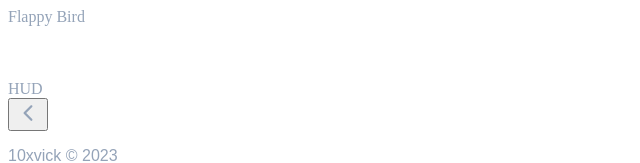
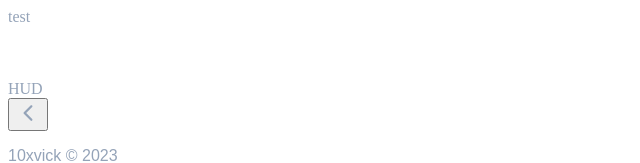
Before and after one commit to 10xvick/gamejs, a React (Create React App) app: page / in a window 1280 px wide. Shown: the top 163 px of the page, without its empty margins (0-640 px from the left). Built offline with nearby package versions, Linux system fonts and the light colour scheme; the HTML template or start-up script is replaced by a standard one.

Commit message:
2 files modified, 1 added

```diff
--- a/App.tsx
+++ b/App.tsx
@@ -25,7 +25,7 @@ const gameclass = {
 };
 
 const Games = () => {
-  const [selectedGame, setSelectedGame] = useState(Object.keys(gameclass)[1]);
+  const [selectedGame, setSelectedGame] = useState(Object.keys(gameclass)[0]);
   const canvas = useRef();
   const HUD = useRef();
   const handleGameClick = (game) => {
--- a/games/exp.ts
+++ b/games/exp.ts
@@ -6,48 +6,14 @@ export function test(canvas) {
 
 class logics {
   interval = null;
-  animations = [];
+
   constructor(private gobject) {
-    this.frameupdate();
-    const inputAction = () => {
-      const { game, player, obstacle } = gobject;
-      if (!game.over) this.actions.jump();
-      else {
-        game.over = false;
-        game.score = 0;
-        game.speed = game.initialspeed;
-        obstacle.container = [];
-        this.actions.destroyandcreatenew(2);
-        player.x = player.initialpos.x;
-        player.y = player.initialpos.y;
-        player.actions.jump.y = 0;
-        player.actions.jump.done = false;
-        this.actions.updatespec(false);
-        this.setupdatespeed();
-        return;
-      }
-    };
+    events.any(() => this.events.input.inputAction(gobject, this.actions));
 
-    events.any(inputAction);
-    this.animations = animationgenerator(gobject);
-  }
-
-  setupdatespeed() {
-    const { game } = this.gobject;
-    this.interval && clearInterval(this.interval);
-    const speedfactor = 1 + Math.pow(2, -game.score / 100);
-
-    this.interval = setInterval(
-      () => this.update(this.gobject),
-      speedfactor * game.speed
+    const animations = animationgenerator(gobject);
+    events.lifecycle.render(() =>
+      this.events.lifecycle.onrender(gobject, animations)
     );
-  }
-
-  frameupdate() {
-    requestAnimationFrame(() => this.frameupdate());
-    if (this.gobject.canvas.context && !this.gobject.game.over) {
-      this.render(this.gobject);
-    }
   }
 
   actions = {
@@ -56,6 +22,7 @@ class logics {
       player.actions.jump.done = false;
       player.actions.jump.y = -50;
     },
+
     jumpstate: () => {
       const { player } = this.gobject;
       if (!player.actions.jump.done) {
@@ -63,6 +30,7 @@ class logics {
         player.actions.jump.y++;
       }
     },
+
     hit: () => {
       const { canvas, player, obstacle } = this.gobject;
       const xplayer = player.x + player.height;
@@ -75,9 +43,10 @@ class logics {
             (e.y >= player.y || e.y + e.height <= player.y + player.height)
         )
       ) {
-        this.actions.updatespec(true);
+        //this.actions.updatespec(true);
       }
     },
+
     gc: () => {
       const { obstacle } = this.gobject;
       obstacle.container.forEach((o) => {
@@ -89,13 +58,12 @@ class logics {
 
     destroyandcreatenew: (n = 1) => {
       const { obstacle, game } = this.gobject;
-      console.log(obstacle.container.length);
       obstacle.container.shift();
       for (let i = 0; i < n; i++)
         obstacle.container.push(this.generator.pipe(this.gobject));
       game.score += 1;
       this.actions.updatespec(false);
-      this.setupdatespeed();
+      this.events.lifecycle.update(this.gobject, this.actions);
     },
 
     updatespec: (gameover) => {
@@ -111,7 +79,7 @@ class logics {
   };
 
   generator = {
-    pipe: function ({ obstacle, canvas }, dist = 0) {
+    pipe: function ({ obstacle, canvas }) {
       const random = helper.randomrange;
       const passway_h = (canvas.height * random(3, 5)) / 8;
       const distance =
@@ -127,23 +95,52 @@ class logics {
     },
   };
 
-  count = 0;
-  update({ obstacle }) {
-    if (this.gobject.game.over) return;
+  events = {
+    input: {
+      inputAction: function ({ game, player, obstacle }, actions) {
+        if (!game.over) actions.jump();
+        else {
+          game.over = false;
+          game.score = 0;
+          game.speed = game.initialspeed;
+          obstacle.container = [];
+          actions.destroyandcreatenew(2);
+          player.x = player.initialpos.x;
+          player.y = player.initialpos.y;
+          player.actions.jump.y = 0;
+          player.actions.jump.done = false;
+          actions.updatespec(false);
+        }
+      },
+    },
+
+    lifecycle: {
+      update: function (gobject, actions) {
+        events.lifecycle.update(
+          () => this.onupdate(gobject, actions),
+          (1 + Math.pow(2, -gobject.game.score / 100)) * gobject.game.speed
+        );
+      },
+
+      count: 0,
+      onupdate: function ({ obstacle, game }, actions) {
+        if (game.over) return;
         if (this.count < 10) {
           this.count++;
         }
+
         obstacle.x -= 0.25;
-    this.actions.jumpstate();
-    this.actions.hit();
-    this.actions.gc();
-  }
+        actions.jumpstate();
+        actions.hit();
+        actions.gc();
+      },
 
-  render({ canvas, obstacle }) {
+      onrender: ({ canvas, obstacle, game }, animations) => {
+        if (game.over) return;
         canvas.context.clearRect(0, 0, canvas.width, canvas.height);
-    this.animations.forEach((e) => e());
+        animations.forEach((e) => e());
 
-    obstacle.container.forEach((e) => {
+        obstacle.container?.forEach((e) => {
           canvas.context.fillRect(e.x, 0, e.width, e.y);
           canvas.context.fillRect(
             e.x,
@@ -152,7 +149,9 @@ class logics {
             canvas.height - e.y - e.height
           );
         });
-  }
+      },
+    },
+  };
 }
 
 function gameobjects(canvas: {
```
Also changed, not shown: 1 other file (tests, documents, lock files or other folders). Lines whose indentation alone changed are shown as unchanged.
